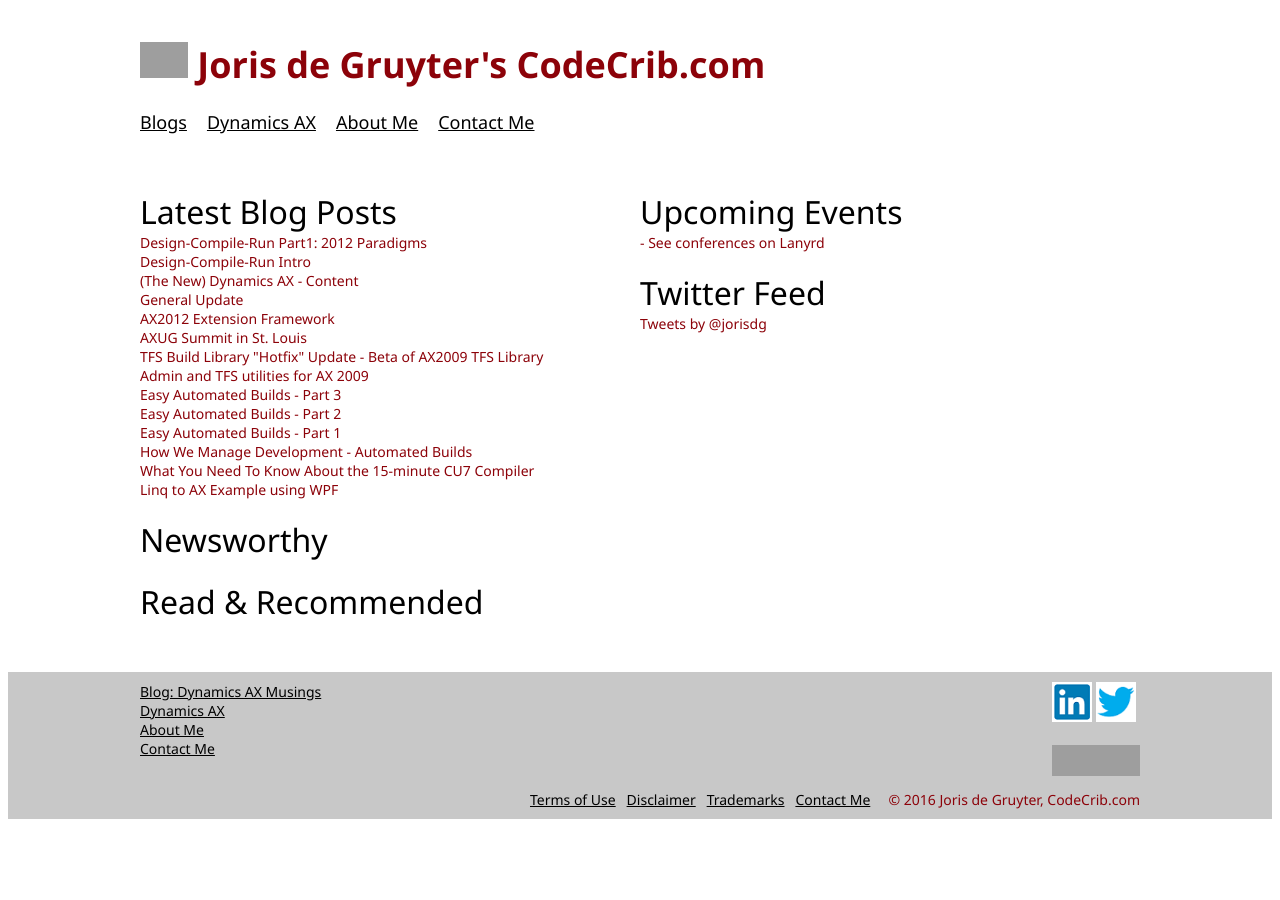
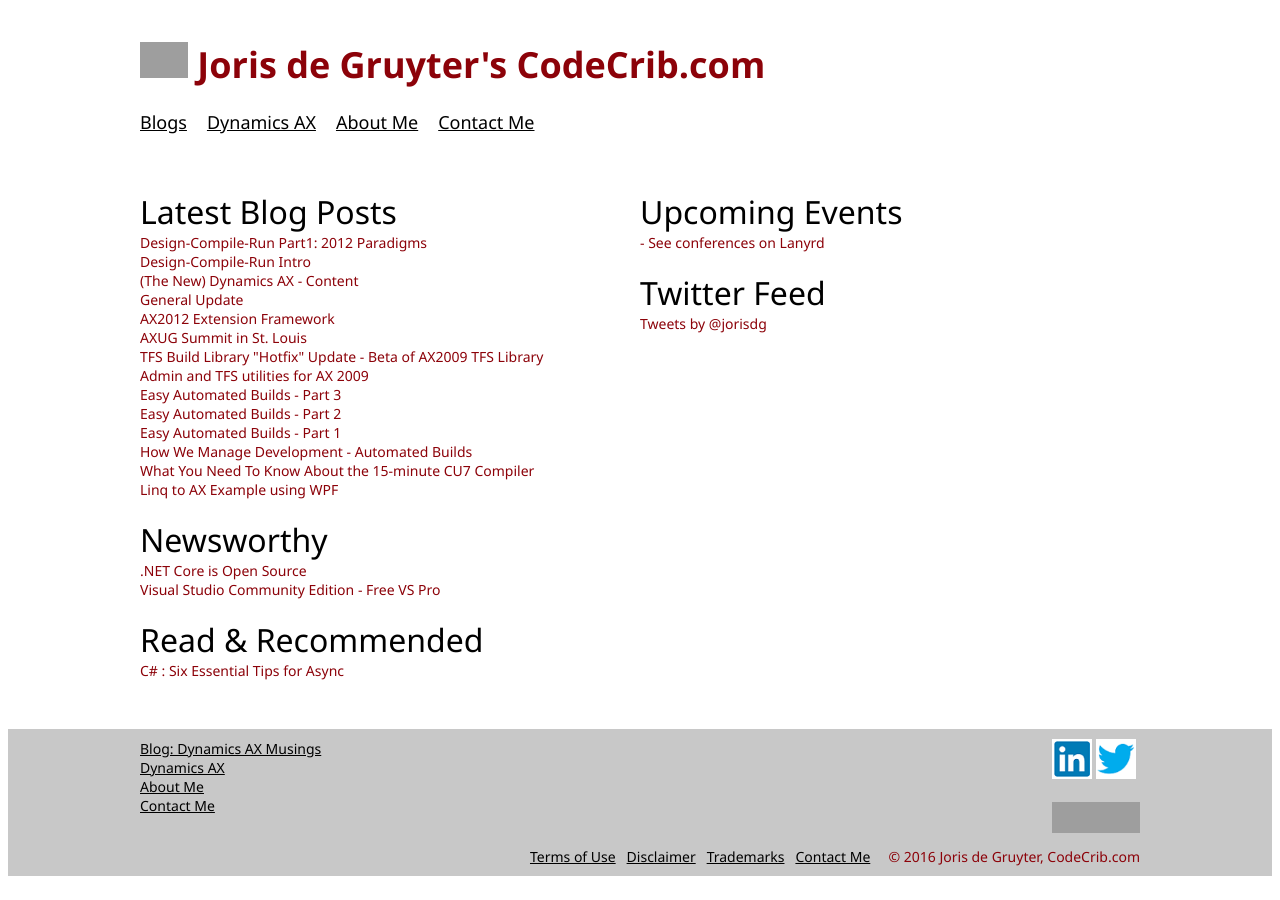
Before and after one commit to jorisdg/jorisdg.github.io, a Jekyll site: the page built from index.html, in a window 1280 px wide. Built offline with Jekyll 4.4.1, drawn with Linux system fonts in a browser that asks for light colours; comment, search, counter and statistics services are not loaded; grey boxes are pictures that could not be loaded.

```diff
--- a/_includes/newsworthy.html
+++ b/_includes/newsworthy.html
@@ -0,0 +1,2 @@
+<a href="http://blogs.msdn.com/b/dotnet/archive/2014/11/12/net-core-is-open-source.aspx">.NET Core is Open Source</a><br />
+<a href="http://blogs.technet.com/b/onescript/archive/2014/11/12/free-visual-studio-community-edition-released-today.aspx">Visual Studio Community Edition - Free VS Pro</a><br />
--- a/_includes/readandrecommended.html
+++ b/_includes/readandrecommended.html
@@ -0,0 +1 @@
+<a href="http://channel9.msdn.com/Series/Three-Essential-Tips-for-Async">C# : Six Essential Tips for Async</a><br />
```
Also changed, not shown: contactme.md (+1 -1 lines).
